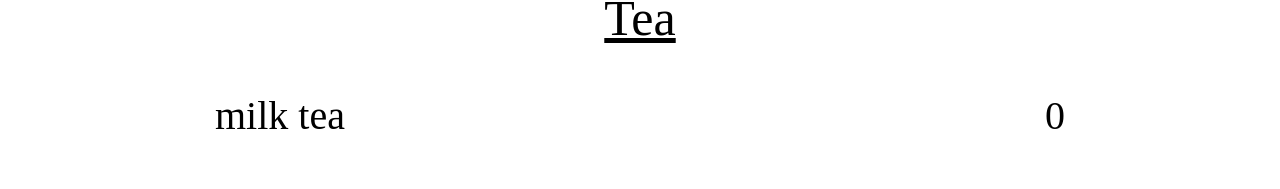
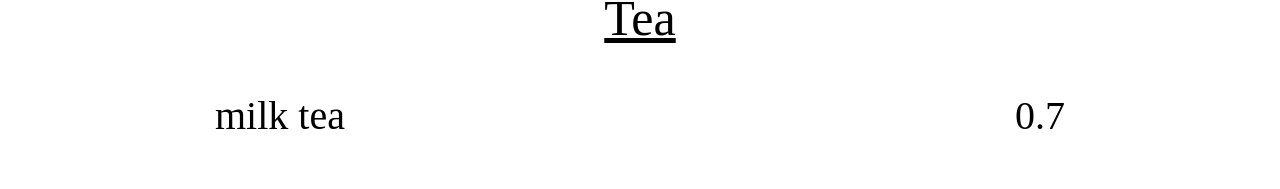
Before and after one commit to bogenwan/food-manual, a React (Create React App) app: page / in a window 1280 px wide. Shown: the part 609-798 px from the top of the page. Built offline with nearby package versions, Linux system fonts and the light colour scheme.

Commit message:
refactored helper function to limit 2 decimal place render for currency

```diff
--- a/src/components/App.jsx
+++ b/src/components/App.jsx
@@ -1,7 +1,7 @@
 import React, { Component } from 'react';
 import '../styles/App.css';
 import OptionList from './OptionList.jsx';
-import { stringToCurrency } from '../util/helper-functions.js';
+import { stringToCurrency, numberCurrency } from '../util/helper-functions.js';
 
 class App extends Component {
   constructor (props) {
@@ -10,17 +10,26 @@ class App extends Component {
     this.state = {
       itemOptions: props.foodData.options,
       name: props.foodData.name,
-      price: stringToCurrency(props.foodData.price),
+      price: stringToCurrency(props.foodData.price)
     };
 
     // bind all function to this current scope so we don't loose context as we pass it down to child component
     this.addToTotal = this.addToTotal.bind(this);
+    this.minusFromTotal = this.minusFromTotal.bind(this);
   };
 
   // this function will update state with option price added to the total amount once option name is clicked in child component
   addToTotal (e) {
+    // let oldPrice = numberCurrency(this.state.price, 2);
     this.setState({
-      price: this.state.price + e
+      price: numberCurrency(this.state.price, 2) + numberCurrency(e, 2)
+    });
+  };
+
+  // similar to addToTotal this function will subtract the selected option price from total amount
+  minusFromTotal (e) {
+    this.setState({
+      price: numberCurrency(this.state.price, 2) - numberCurrency(e, 2)
     });
   };
 
@@ -39,6 +48,7 @@ class App extends Component {
           <OptionList
           options={this.state.itemOptions}
           addToTotal={this.addToTotal}
+          minusFromTotal={this.minusFromTotal}
           />
         </div>
       </div>
--- a/src/components/OptionEntry.jsx
+++ b/src/components/OptionEntry.jsx
@@ -7,7 +7,8 @@ class OptionEntry extends Component {
     super (props);
 
     this.state = {
-      eachOptions: props.option,
+      eachOption: props.option,
+      eachOptionId: props.optionId,
       subOptions: props.option.items
     };
   };
@@ -16,12 +17,13 @@ class OptionEntry extends Component {
     return (
       <div className="option-entry">
         <div className="option-name">
-          {this.state.eachOptions.name}
+          {this.state.eachOption.name}
         </div>
         <div className="sub-option-list">
           <SubOptionList
           subOptions={this.state.subOptions}
           addToTotal={this.props.addToTotal}
+          minusFromTotal={this.props.minusFromTotal}
           />
         </div>
       </div>
--- a/src/components/OptionList.jsx
+++ b/src/components/OptionList.jsx
@@ -9,8 +9,10 @@ const OptionList = (props) => (
         <article className="option-container">
           <OptionEntry
           option={eachOption}
+          optionId={index}
           key={index}
           addToTotal={props.addToTotal}
+          minusFromTotal={props.minusFromTotal}
           />
         </article>
       )
--- a/src/components/subOptionEntry.jsx
+++ b/src/components/subOptionEntry.jsx
@@ -10,16 +10,15 @@ class SubOptionEntry extends Component {
       subOptionName: props.subOption.name,
       subOptionPrice: stringToCurrency(props.subOption.price),
       subOptionavAvailable: props.subOption.available,
-      key: props.key
+      subOptId: props.subOptId
     };
   };
 
   render () {
-    console.log(this.state.key)
     if (this.state.subOptionavAvailable === false) {
       return (
         <div className="sub-option-entry-container-fade">
-          <div className="sub-option-name">
+          <div className="sub-option-name-fade">
             {this.state.subOptionName}
           </div>
           <div className="sub-option-price">
@@ -30,10 +29,14 @@ class SubOptionEntry extends Component {
     } else {
       return (
         <div className="sub-option-entry-container">
-          <div className="sub-option-name" onClick={() => {this.props.addToTotal(this.state.subOptionPrice)}}>
+          <div className="sub-option-name"
+          onClick={() => {this.props.addToTotal(this.state.subOptionPrice)}}
+          >
             {this.state.subOptionName}
           </div>
-          <div className="sub-option-price">
+          <div className="sub-option-price"
+          onClick={() => {this.props.minusFromTotal(this.state.subOptionPrice)}}
+          >
             {this.state.subOptionPrice}
           </div>
         </div>
--- a/src/components/subOptionList.jsx
+++ b/src/components/subOptionList.jsx
@@ -9,8 +9,10 @@ const SubOptionList = (props) => (
         <artical className="sub-option-container">
           <SubOptionEntry
           subOption={eachSubOption}
+          subOptId={index}
           key={index}
           addToTotal={props.addToTotal}
+          minusFromTotal={props.minusFromTotal}
           />
           <br/>
         </artical>
--- a/src/food-data.json
+++ b/src/food-data.json
@@ -26,12 +26,12 @@
       "items": [
           {
             "name": "milk tea",
-            "price": 0,
+            "price": 70,
             "avilable": true
           },
           {
              "name": "green milk tea",
-            "price": 0,
+            "price": 80,
             "avilable": true
           }
         ]
--- a/src/styles/App.css
+++ b/src/styles/App.css
@@ -56,6 +56,13 @@
   opacity: 0.2;
 }
 
+.sub-option-name-fade {
+  display: inline-block;
+  float: left;
+  font-size: 40px;
+  pointer-events: none;
+}
+
 .sub-option-name {
   display: inline-block;
   float: left;
--- a/src/util/helper-functions.js
+++ b/src/util/helper-functions.js
@@ -1,8 +1,14 @@
 // helper to convert number string in cents to currency number
 const stringToCurrency = (str) => {
-  return Number(str) / Math.pow(10, 2);
+  return Number(str) / Math.pow(10, 2).toFixed(2);
+};
+
+const numberCurrency = (num, digits) => {
+  var pow = Math.pow(10, digits);
+  return Math.floor(num * pow) / pow;
 };
 
 module.exports = {
   stringToCurrency,
+  numberCurrency
 };
```
